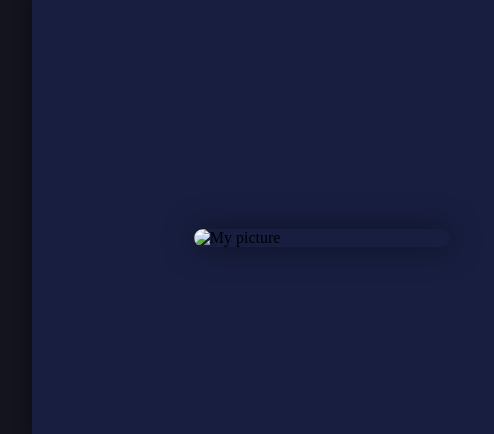
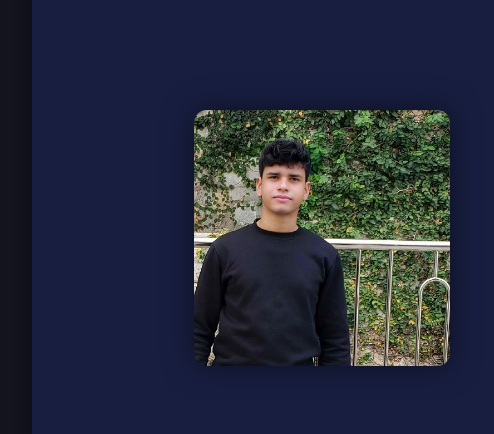
Before and after one commit to Brevex/brevex.github.io, a plain HTML site: page index.html in a window 1280 px wide. Shown: the part 154-588 px from the top of the page, 128-622 px from the left. Drawn offline with Linux system fonts and the light colour scheme.

Commit message:
Update index.html

```diff
--- a/index.html
+++ b/index.html
@@ -36,7 +36,7 @@
                         </div>
                     </div>
                     <div class="paneContent" id="headerPaneContent">
-                        <img src="images/profilePicture.jpg" id="headerProfilePicture" alt="My picture">
+                        <img src="images/profilePicture.jpeg" id="headerProfilePicture" alt="My picture">
                         <div id="headerTitles">
                             <h3 class="headerTitleElement">Hey, how is it going?</h3>
                             <h1 class="headerTitleElement" >My name is Breno!</h1>
```
